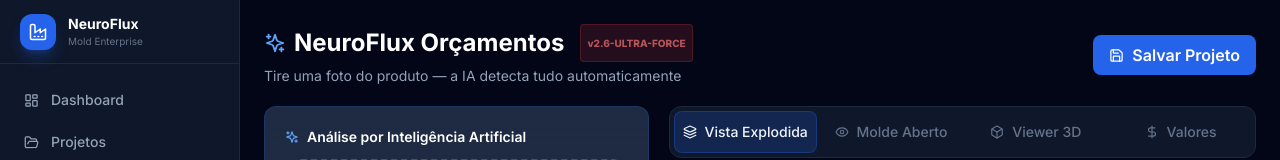
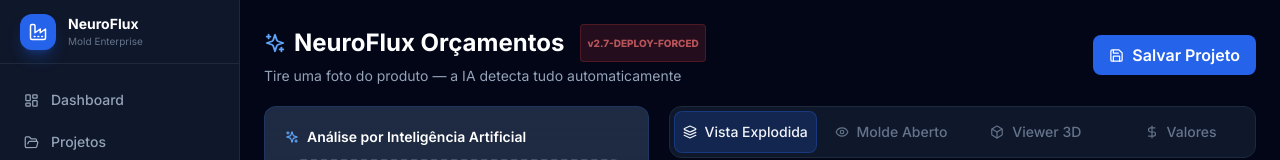
Before and after one commit to rafabreurda/Painel_Orcamento, a React (Vite) app in the folder frontend/: page /new in a window 1280 px wide. Shown: the top 160 px of the page. Built offline with nearby package versions, Linux system fonts and the light colour scheme; sample sign-in values are in the browser's storage.

Commit message:
fix: v2.7-DEPLOY-FORCED nuclear cache-break (MainLayout refactor)

```diff
--- a/frontend/src/App.tsx
+++ b/frontend/src/App.tsx
@@ -3,7 +3,7 @@
 import { useAuth } from '@/hooks/useAuth'
 import { ToastContext, useToastState } from '@/hooks/useToast'
 import Login from '@/pages/Login'
-import Layout from '@/components/Layout'
+import MainLayout from '@/components/MainLayout'
 import Toaster from '@/components/Toaster'
 import { PWAInstallBanner } from '@/components/PWAInstallBanner'
 import { Loader2 } from 'lucide-react'
@@ -45,7 +45,7 @@
               path="/"
               element={
                 <ProtectedRoute>
-                  <Layout />
+                  <MainLayout />
                 </ProtectedRoute>
               }
             >
--- a/frontend/src/pages/Login.tsx
+++ b/frontend/src/pages/Login.tsx
@@ -37,7 +37,7 @@
             <Factory size={36} className="text-white" />
           </div>
           <h1 className="text-3xl font-bold text-white tracking-tight flex items-center justify-center gap-2">
-            NeuroFlux <span className="text-[10px] bg-red-500/20 text-red-400 px-1.5 py-0.5 rounded border border-red-500/30 font-black">v2.6-ULTRA-FORCE</span>
+            NeuroFlux <span className="text-[10px] bg-red-500/20 text-red-400 px-1.5 py-0.5 rounded border border-red-500/30 font-black">v2.7-DEPLOY-FORCED</span>
           </h1>
           <p className="text-slate-400 text-sm mt-2">Sistema de Orçamentos Inteligentes</p>
         </div>
--- a/frontend/src/pages/NewProject.tsx
+++ b/frontend/src/pages/NewProject.tsx
@@ -168,7 +168,7 @@
           <h1 className="text-2xl font-bold text-white flex items-center gap-2">
             <Sparkles size={22} className="text-primary-400" />
             NeuroFlux Orçamentos
-            <span className="text-[10px] bg-red-500/20 text-red-400 px-1.5 py-0.5 rounded ml-2 border border-red-500/30 font-black animate-pulse">v2.6-ULTRA-FORCE</span>
+            <span className="text-[10px] bg-red-500/20 text-red-400 px-1.5 py-0.5 rounded ml-2 border border-red-500/30 font-black animate-pulse">v2.7-DEPLOY-FORCED</span>
           </h1>
           <p className="text-slate-400 text-sm mt-1">
             Tire uma foto do produto — a IA detecta tudo automaticamente
```
Also changed, not shown: frontend/src/components/MainLayout.tsx (renamed from frontend/src/components/Layout.tsx).
